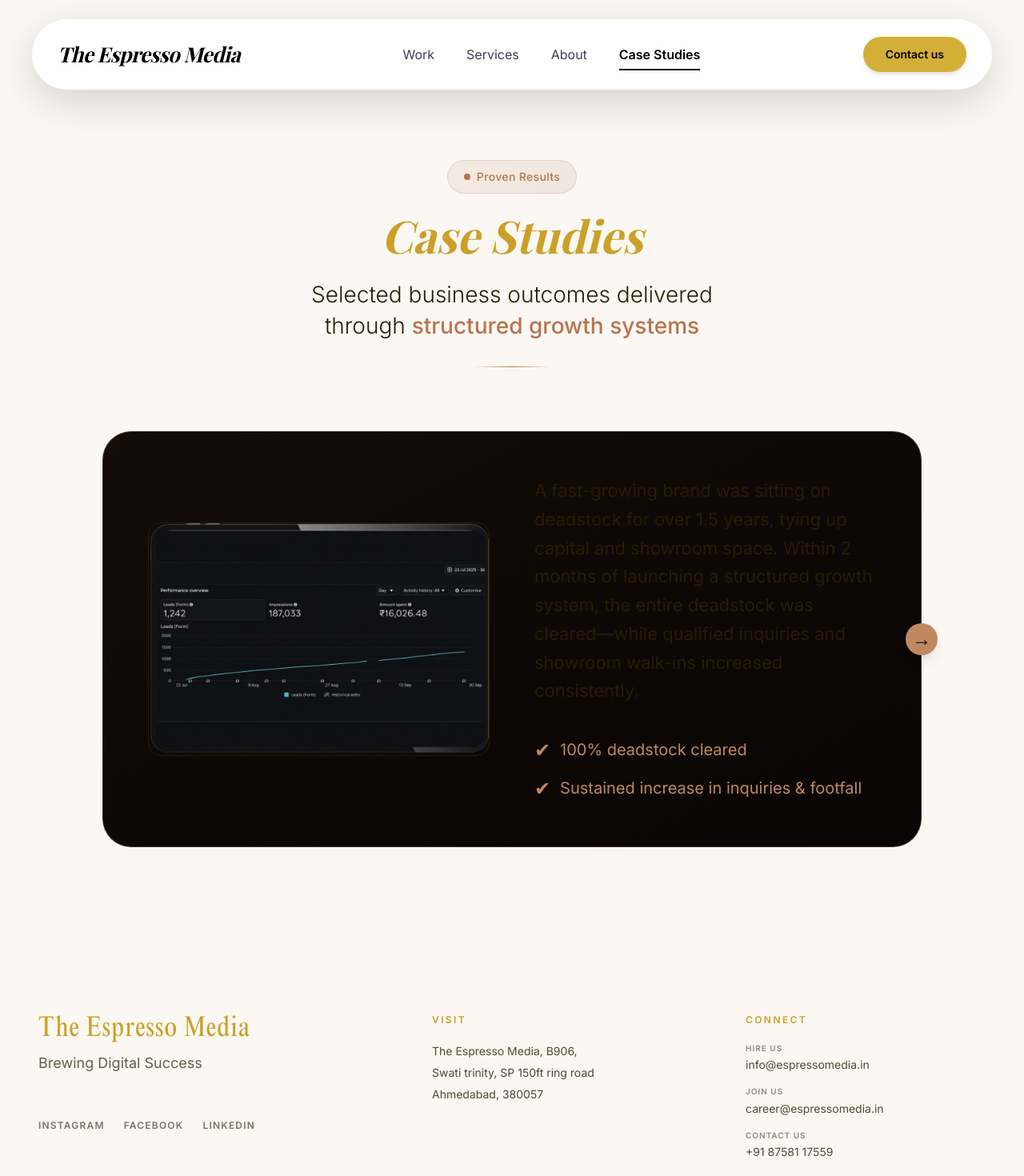
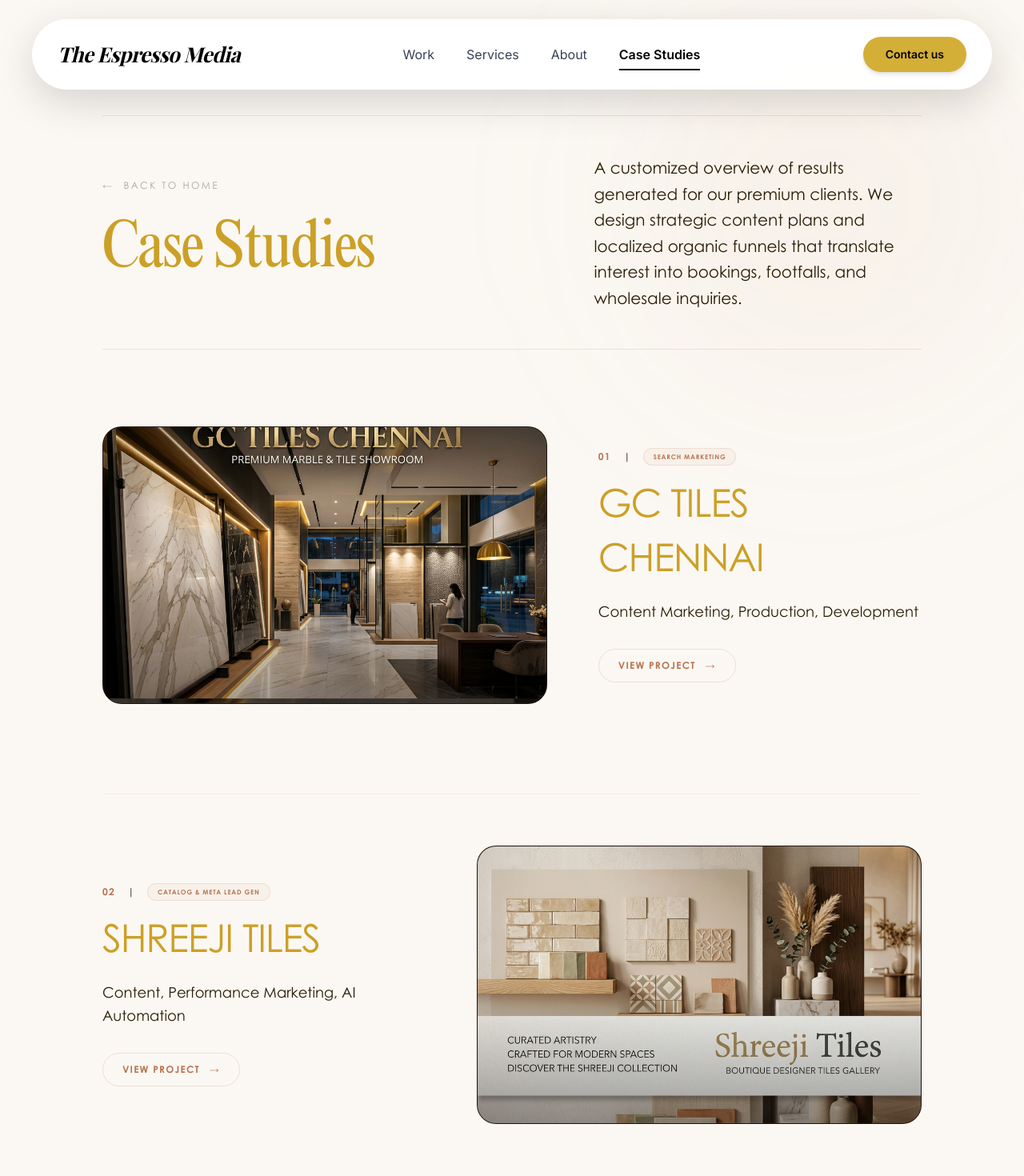
Before and after one commit to rahulmakwana1786-bit/espresso-pro, a React (Vite) app: page /case-studies in a window 1280 px wide. Shown: the top 1470 px of the page at 80% size. Built offline with nearby package versions, Linux system fonts and the light colour scheme; a web font is replaced by a local one.

Commit message:
CASE STUDIES ADD

```diff
--- a/src/pages/CaseStudiesPage.jsx
+++ b/src/pages/CaseStudiesPage.jsx
@@ -1,14 +1,247 @@
-import { useEffect } from "react";
-import CaseStudies from "../components/CaseStudies.jsx";
+import { Link } from "react-router-dom";
+import { useEffect, useRef } from "react";
+import gsap from "gsap";
+import { ScrollTrigger } from "gsap/ScrollTrigger";
+import { motion } from "framer-motion";
+
+// Import portfolio images for Content Strategy clients
+import gcTilesChennaiImg from "../assets/portfolio/gc_tiles_chennai.png";
+import shreejiTilesImg from "../assets/portfolio/shreeji_tiles.png";
+import gcTilesHyderabadImg from "../assets/portfolio/gc_tiles_hyderabad_detail.png";
+import tileBazaarImg from "../assets/portfolio/tile_bazaar_detail.png";
+import vinayakToyotaImg from "../assets/portfolio/vinayak_toyota.png";
+import tileLabImg from "../assets/portfolio/tile_lab.png";
+
+gsap.registerPlugin(ScrollTrigger);
 
 export default function CaseStudiesPage() {
+  const containerRef = useRef(null);
+
   useEffect(() => {
-    window.scrollTo(0, 0);
+    document.body.classList.add("gothic-only-page");
+
+    let ctx = gsap.context(() => {
+      // Header entrance animations
+      gsap.from(".header-left-col", {
+        opacity: 0,
+        x: -40,
+        duration: 1.2,
+        ease: "power3.out",
+      });
+
+      gsap.from(".header-right-col", {
+        opacity: 0,
+        x: 40,
+        duration: 1.2,
+        ease: "power3.out",
+      });
+
+      // Website cards entrance animations
+      gsap.utils.toArray(".web-grid-card").forEach((card) => {
+        gsap.from(card, {
+          opacity: 0,
+          y: 40,
+          duration: 0.8,
+          ease: "power2.out",
+          scrollTrigger: {
+            trigger: card,
+            start: "top bottom-=10%",
+            toggleActions: "play none none none",
+          },
+        });
+      });
+    }, containerRef);
+
+    const timer = setTimeout(() => {
+      ScrollTrigger.refresh();
+    }, 150);
+
+    try {
+      if (window.lenis) {
+        window.lenis.scrollTo(0, { immediate: true });
+      } else {
+        window.scrollTo(0, 0);
+      }
+    } catch (e) {
+      window.scrollTo(0, 0);
+    }
+
+    return () => {
+      document.body.classList.remove("gothic-only-page");
+      clearTimeout(timer);
+      ctx.revert();
+      ScrollTrigger.getAll().forEach((t) => t.kill());
+    };
   }, []);
 
+  const clients = [
+    {
+      name: "GC TILES CHENNAI",
+      url: "https://gcceratiles.com/",
+      image: gcTilesChennaiImg,
+      tag: "Search Marketing",
+      desc: "Content Marketing, Production, Development",
+    },
+    {
+      name: "SHREEJI TILES",
+      url: "https://gcceratiles.com/", // part of GC group showroom
+      image: shreejiTilesImg,
+      tag: "Catalog & Meta Lead Gen",
+      desc: "Content, Performance Marketing, AI Automation",
+    },
+    {
+      name: "GC TILES HYDERABAD",
+      url: "https://www.gctileshyderabad.com/",
+      image: gcTilesHyderabadImg,
+      tag: "Local SEO & Authority",
+      desc: "Content Marketing, Production, Development, AI Automation",
+    },
+    {
+      name: "TILE BAZAAR",
+      url: "https://www.tilebazaar.co.uk/",
+      image: tileBazaarImg,
+      tag: "Automation & Funnels",
+      desc: "E-Commerce Store Development, Google Optimization",
+    },
+    {
+      name: "Vinayak Toyota",
+      url: "https://vinayaktoyota.co.in/",
+      image: vinayakToyotaImg,
+      tag: "Automotive Campaigns",
+      desc: "Content Marketing, Production, AI Automation",
+    },
+    {
+      name: "Tile lab",
+      url: "https://www.gctileshyderabad.com/", // boutique ceramic project link
+      image: tileLabImg,
+      tag: "Boutique Storytelling",
+      desc: "Production, Performance Marketing",
+    },
+  ];
+
   return (
-    <div className="w-full bg-[#fbf8f3] min-h-screen pt-[120px] pb-20">
-      <CaseStudies />
+    <div
+      ref={containerRef}
+      className="w-full min-h-screen bg-[#fbf8f3] text-[#291b03] py-28 px-6 md:px-12 lg:px-20 xl:px-32 relative overflow-hidden font-gothic"
+    >
+      {/* Decorative Background Lights */}
+      <div className="absolute top-0 right-0 w-[500px] h-[500px] bg-[#B8734E]/5 rounded-full blur-[120px] pointer-events-none" />
+      <div className="absolute bottom-0 left-0 w-[500px] h-[500px] bg-[#8a563a]/5 rounded-full blur-[120px] pointer-events-none" />
+
+      {/* Main Layout Wrapper */}
+      <div className="max-w-7xl mx-auto relative z-10 mt-8">
+
+        {/* ================= HEADER SECTION: SPLIT LAYOUT ================= */}
+        <div className="flex flex-col lg:flex-row justify-between items-center gap-12 lg:gap-24 w-full mb-24 py-12 border-y border-[#C08860]/20">
+
+          {/* Left Column: Giant Title & Subtitle */}
+          <div className="w-full lg:w-[50%] flex flex-col items-start text-left header-left-col">
+            <Link
+              to="/"
+              className="text-[#A8A8A8] text-xs tracking-[0.2em] uppercase hover:text-[#B8734E] transition-colors flex items-center gap-3 mb-8 group"
+            >
+              <span className="group-hover:-translate-x-1 transition-transform">&larr;</span> BACK TO HOME
+            </Link>
+
+            <h1 className="font-serif text-[50px] sm:text-[70px] lg:text-[85px] font-light text-[#cca027] leading-[1] tracking-tight">
+              Case Studies
+            </h1>
+          </div>
+
+          {/* Right Column: Paragraph */}
+          <div className="w-full lg:w-[40%] flex flex-col text-left header-right-col">
+            <p className="text-[#291b03] text-lg md:text-xl font-light leading-relaxed">
+              A customized overview of results generated for our premium clients. We design strategic content plans and localized organic funnels that translate interest into bookings, footfalls, and wholesale inquiries.
+            </p>
+          </div>
+
+        </div>
+
+        {/* ================= CAMPAIGNS EDITORIAL SECTION ================= */}
+        <div id="campaigns-grid" className="w-full flex flex-col gap-20 md:gap-28 mt-12">
+          {clients.map((site, index) => {
+            const isEven = index % 2 === 0;
+            return (
+              <div
+                key={site.name}
+                className={`flex flex-col lg:flex-row items-center gap-8 lg:gap-16 w-full border-t border-[#B8734E]/10 pt-16 first:border-0 first:pt-0 ${
+                  isEven ? "" : "lg:flex-row-reverse"
+                }`}
+              >
+                {/* Image Showcase Column */}
+                <div className="w-full lg:w-[55%]">
+                  <Link
+                    to={`/work/content-strategy-and-marketing/${site.name.toLowerCase().replace(/ /g, "-")}`}
+                    className="campaign-row-image-link block relative w-full aspect-[16/10] rounded-[24px] overflow-hidden border border-[#B8734E]/10 bg-[#0c0806] transition-all duration-500 hover:border-[#B8734E]/30 hover:shadow-[0_20px_50px_rgba(184,115,78,0.1)] group"
+                  >
+                    <div className="absolute inset-0 border border-white/5 rounded-[24px] pointer-events-none z-10" />
+                    <div className="absolute inset-0 bg-gradient-to-t from-black/60 via-transparent to-transparent opacity-60 pointer-events-none z-10" />
+
+                    <img
+                      src={site.image}
+                      alt={site.name}
+                      className="w-full h-full object-cover transition-transform duration-700 ease-out group-hover:scale-[1.03]"
+                      loading="lazy"
+                    />
+                  </Link>
+                </div>
+
+                {/* Details Column */}
+                <div className="w-full lg:w-[40%] flex flex-col items-start text-left">
+                  {/* Category Pill and Number */}
+                  <div className="flex items-center gap-4 mb-4">
+                    <span className="font-mono text-[#B8734E] text-xs font-bold tracking-widest">
+                      0{index + 1}
+                    </span>
+                    <span className="text-[#291b03] text-xs">|</span>
+                    <span className="px-3 py-1 rounded-full bg-[#B8734E]/5 border border-[#B8734E]/15 text-[#B8734E] text-[8px] font-bold uppercase tracking-widest">
+                      {site.tag}
+                    </span>
+                  </div>
+
+                  {/* Title */}
+                  <h3 className="font-serif text-3xl sm:text-4xl md:text-5xl font-light text-[#cca027] leading-tight tracking-tight mb-4 hover:text-[#B8734E] transition-colors duration-300">
+                    <Link
+                      to={`/work/content-strategy-and-marketing/${site.name.toLowerCase().replace(/ /g, "-")}`}
+                      style={{ textDecoration: 'none', color: 'inherit' }}
+                    >
+                      {site.name}
+                    </Link>
+                  </h3>
+
+                  {/* Description */}
+                  <p className="text-[#291b03] text-base md:text-lg font-medium leading-relaxed mb-6 capitalize">
+                    {site.desc}
+                  </p>
+
+                  {/* Domain Link & Action Button */}
+                  <div className="flex flex-col gap-5 mt-2">
+                    <Link
+                      to={`/work/content-strategy-and-marketing/${site.name.toLowerCase().replace(/ /g, "-")}`}
+                      className="campaign-explore-btn inline-flex items-center gap-3 px-6 py-3 rounded-full border border-[#B8734E]/20 text-[#B8734E] text-xs uppercase tracking-widest font-semibold hover:bg-[#B8734E] hover:text-black hover:border-[#B8734E] transition-all duration-300 w-max"
+                      style={{ textDecoration: 'none' }}
+                    >
+                      VIEW PROJECT <span>&rarr;</span>
+                    </Link>
+                  </div>
+                </div>
+              </div>
+            );
+          })}
+        </div>
+
+        <style>{`
+          .campaign-row-image-link {
+            transition: transform 0.5s cubic-bezier(0.25, 1, 0.5, 1), border-color 0.4s ease, box-shadow 0.4s ease;
+          }
+          .campaign-row-image-link:hover {
+            transform: translateY(-4px);
+            border-color: rgba(184, 115, 78, 0.35);
+            box-shadow: 0 25px 50px -15px rgba(184, 115, 78, 0.12);
+          }
+        `}</style>
+
+      </div>
     </div>
   );
 }
```
